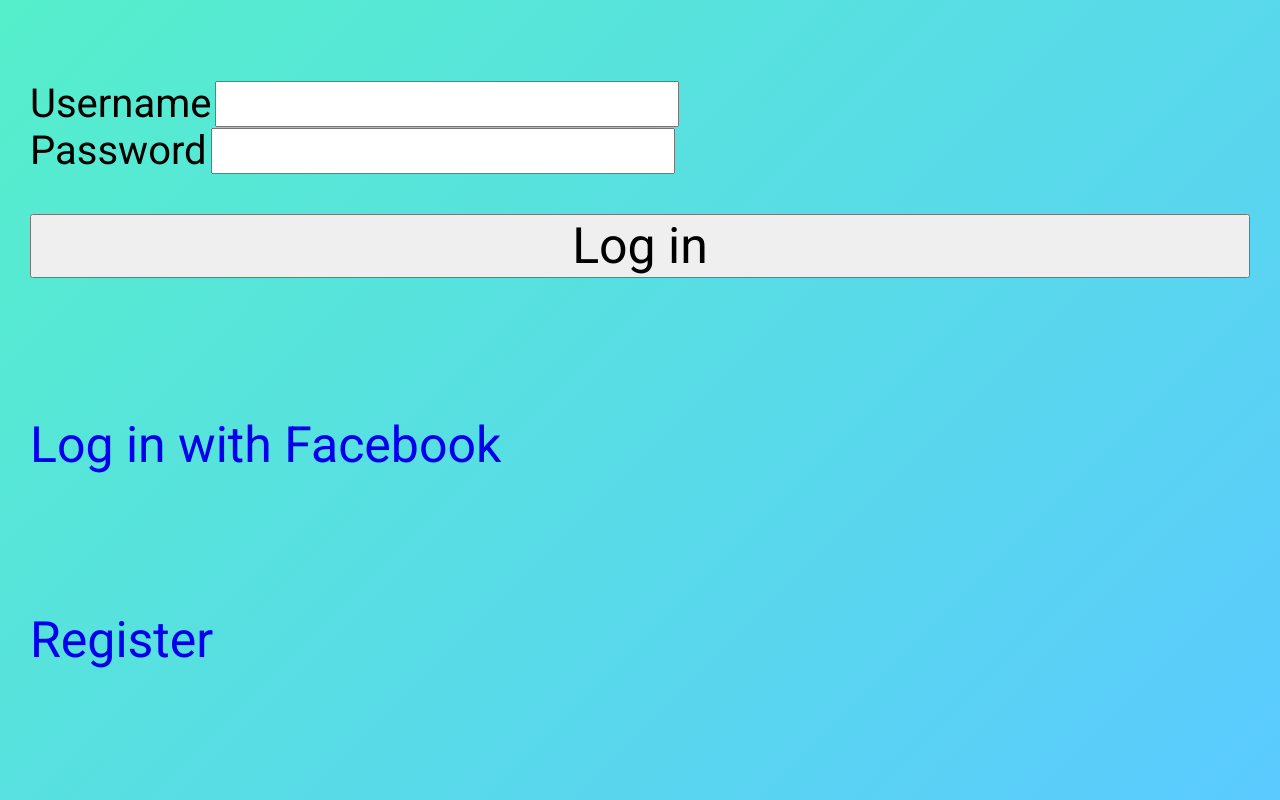
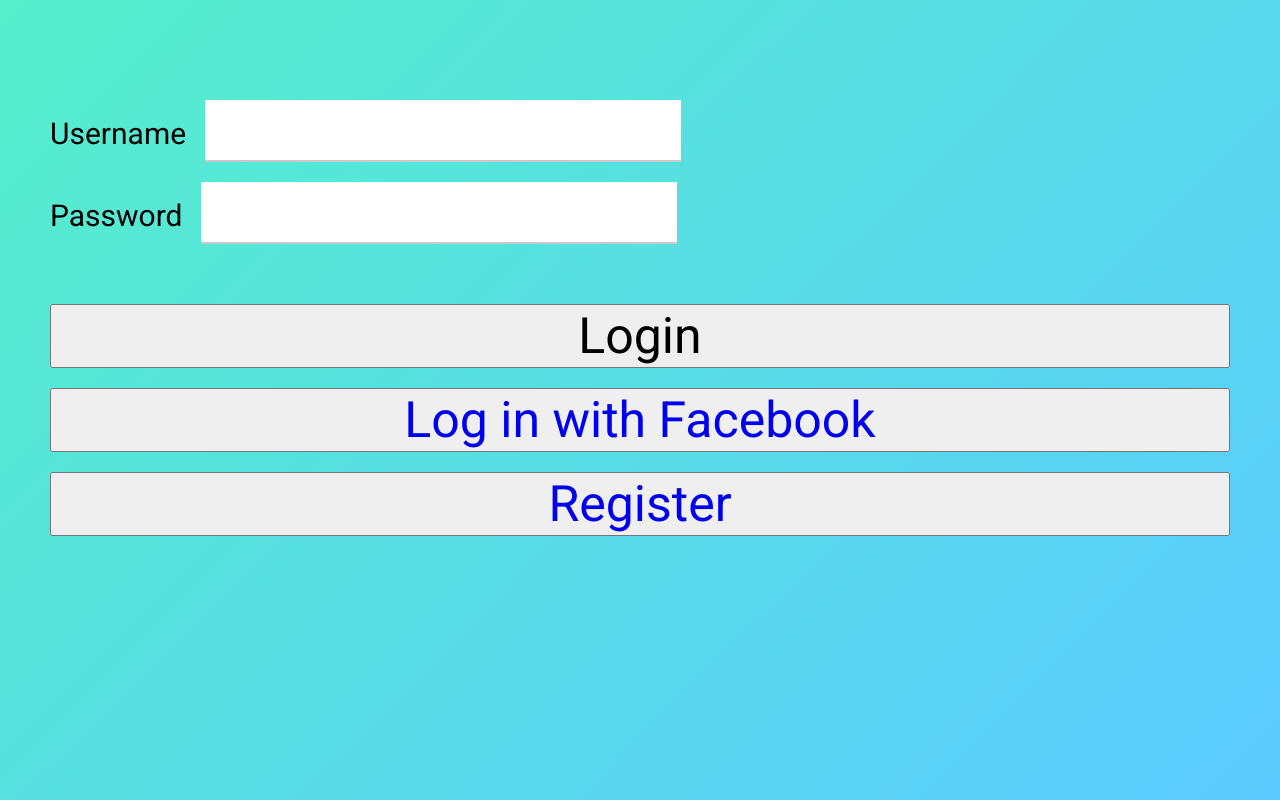
Before and after one commit to brandonsack/hackathon, a Node server app: page /login in a window 1280 px wide. Run offline with Node 20, Linux system fonts and the light colour scheme; some libraries are stand-ins or nearby versions.

Commit message:
improve style of login/register

```diff
--- a/public/stylesheets/style.css
+++ b/public/stylesheets/style.css
@@ -1,3 +1,20 @@
+input {
+  padding: 10px;
+  border: none;
+  border-bottom: solid 2px #c9c9c9;
+  transition: border 0.3s;
+}
+input:focus,
+input.focus {
+  border-bottom: solid 2px #969696;
+}
+.form-group {
+  margin: 20px;
+}
+.user-form {
+  font-size: 30px;
+  padding-right: 15px;
+}
 .table-wrap {
   margin: 20px;
   background: #fff;
@@ -193,6 +210,7 @@ html {
   /*font-family: 'Lato', sans-serif;*/
   font-weight: 300;
   font-family: Roboto;
+  height: 100%;
   min-height: 100vh;
 }
 
--- a/views/login.hbs
+++ b/views/login.hbs
@@ -7,18 +7,24 @@
 {{/if}}
 <form method="POST" style="max-width: 100%; margin: auto; margin-top: 50px; padding: 30px 30px 30px 30px; height: 26vh;">
   <div class="form-group">
-    <label style="font-size: 40px">Username</label>
+    <label class="user-form">Username</label>
     <input type="text" name="username" class="form-control" style="height: 5vh; font-size:40px">
   </div>
   <div class="form-group">
-    <label style="font-size: 40px">Password</label>
+    <label class="user-form">Password</label>
     <input type="password" name="password" class="form-control" style="height: 5vh; font-size:40px">
   </div>
-  <div class="form-group" style="display: flex; flex-direction: column; height: 40vh">
-    <button class="btn btn-success" style="margin-top: 40px; height: 90%; font-size: 50px;">Log in</button>
-    <a href='/login/facebook' class="btn btn-primary" style="margin-top: 40px; height: 70%;
-  font-size: 50px; padding-top: 8%">Log in with Facebook</a>
-    <a class="btn btn-info" href="/register" style="margin-top: 40px; height: 70%;
-  font-size: 50px; padding-top: 8%;">Register</a>
+  <div class="form-group" style="display: flex; flex-direction: column">
+    <button id='submit' class="btn btn-success" style="margin-top: 40px; height: 30%; font-size: 50px;">Login</button>
+  </div>
+  <div class="form-group" style="display: flex; flex-direction: column">
+    <button>
+      <a href='/login/facebook' style="margin-top: 40px; height: 30%; font-size: 50px;">Log in with Facebook</a>
+    </button>
+  </div>
+  <div class="form-group" style="display: flex; flex-direction: column">
+    <button>
+      <a href='/register' style="margin-top: 40px; height: 30%; font-size: 50px;">Register</a>
+    </button>
   </div>
 </form>
```
Also changed, not shown: views/register.hbs (+5 -3 lines).
